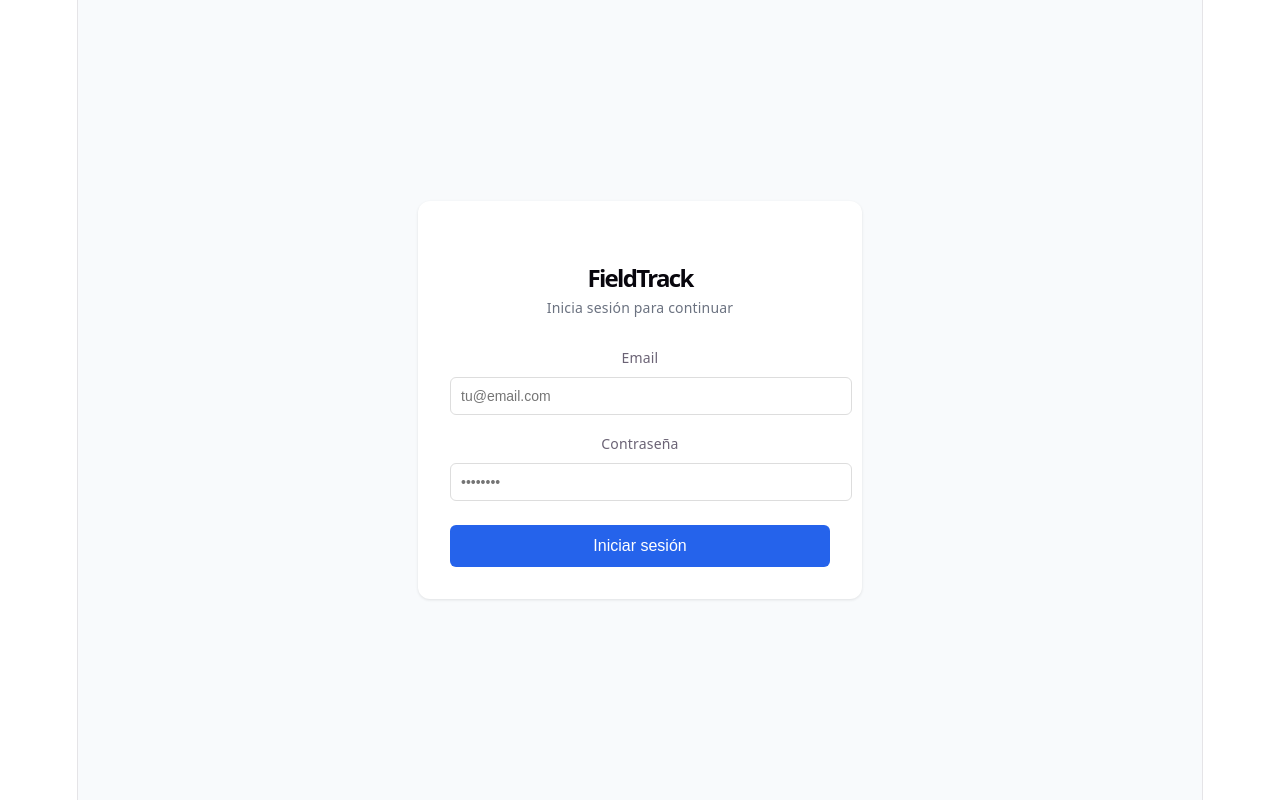
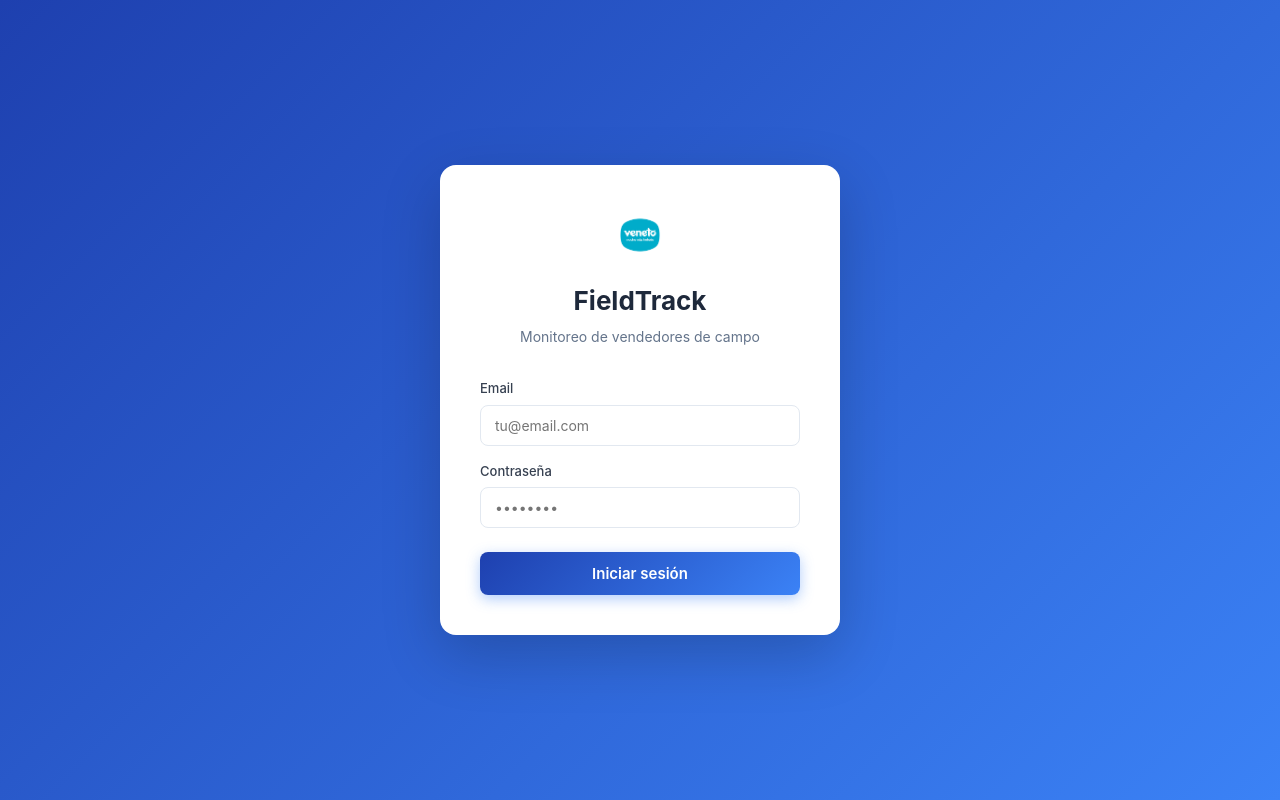
Before and after one commit to sebasvz410/fieldtrack, a React app in the folder web/: page / in a window 1280 px wide. Built offline with nearby package versions, Linux system fonts and the light colour scheme; the HTML template or start-up script is replaced by a standard one.

Commit message:
logo veneto y diseño mejorado

```diff
--- a/web/src/App.jsx
+++ b/web/src/App.jsx
@@ -15,7 +15,6 @@ function App() {
       setUsuario(session?.user ?? null)
       setCargando(false)
     })
-
     supabase.auth.onAuthStateChange((_event, session) => {
       setUsuario(session?.user ?? null)
     })
@@ -27,8 +26,11 @@ function App() {
   }
 
   if (cargando) return (
-    <div style={{ minHeight: '100vh', display: 'flex', alignItems: 'center', justifyContent: 'center', fontFamily: 'sans-serif' }}>
-      Cargando...
+    <div style={{ minHeight: '100vh', display: 'flex', alignItems: 'center', justifyContent: 'center', fontFamily: 'sans-serif', background: '#f1f5f9' }}>
+      <div style={{ textAlign: 'center' }}>
+        <img src="/logoveneto.png" alt="Veneto" style={{ height: '48px', objectFit: 'contain', marginBottom: '12px' }} />
+        <p style={{ color: '#64748b' }}>Cargando...</p>
+      </div>
     </div>
   )
 
@@ -36,34 +38,51 @@ function App() {
 
   const esSupervisor = usuario.email === 'supervisor@fieldtrack.com'
 
-  const btnNav = (id, label) => (
-    <button
-      onClick={() => setPantalla(id)}
-      style={{ background: pantalla === id ? 'white' : 'transparent', color: pantalla === id ? '#2563eb' : 'white', border: 'none', padding: '6px 14px', borderRadius: '6px', cursor: 'pointer', fontWeight: '500' }}
-    >
-      {label}
-    </button>
-  )
+  const navItems = [
+    { id: 'formulario', label: 'Nueva visita' },
+    { id: 'dashboard', label: 'Dashboard' },
+    ...(esSupervisor ? [{ id: 'vendedores', label: 'Vendedores' }] : [])
+  ]
 
   return (
-    <div style={{ fontFamily: 'sans-serif', minHeight: '100vh', background: '#f8fafc' }}>
-      <nav style={{ background: '#2563eb', padding: '12px 24px', display: 'flex', gap: '16px', alignItems: 'center' }}>
-        <span style={{ color: 'white', fontWeight: '700', fontSize: '18px', marginRight: '24px' }}>FieldTrack</span>
-        {btnNav('formulario', 'Nueva visita')}
-        {btnNav('dashboard', 'Dashboard')}
-        {esSupervisor && btnNav('vendedores', 'Vendedores')}
-        <div style={{ marginLeft: 'auto', display: 'flex', alignItems: 'center', gap: '12px' }}>
-          <span style={{ color: 'white', fontSize: '13px' }}>{usuario.email}</span>
+    <div style={{ fontFamily: 'inherit', minHeight: '100vh', background: '#f1f5f9' }}>
+      <nav style={{ background: 'white', borderBottom: '1px solid #e2e8f0', padding: '0 24px', display: 'flex', alignItems: 'center', height: '60px', boxShadow: '0 1px 3px rgba(0,0,0,0.06)' }}>
+        <div style={{ display: 'flex', alignItems: 'center', gap: '8px', marginRight: '32px' }}>
+          <img src="/logoveneto.png" alt="Veneto" style={{ height: '36px', objectFit: 'contain' }} />
+        </div>
+
+        <div style={{ display: 'flex', gap: '4px', flex: 1 }}>
+          {navItems.map(item => (
+            <button
+              key={item.id}
+              onClick={() => setPantalla(item.id)}
+              style={{ padding: '6px 16px', borderRadius: '6px', border: 'none', cursor: 'pointer', fontWeight: '500', fontSize: '14px', background: pantalla === item.id ? '#eff6ff' : 'transparent', color: pantalla === item.id ? '#2563eb' : '#64748b', transition: 'all .15s' }}
+            >
+              {item.label}
+            </button>
+          ))}
+        </div>
+
+        <div style={{ display: 'flex', alignItems: 'center', gap: '12px' }}>
+          <div style={{ display: 'flex', alignItems: 'center', gap: '8px' }}>
+            <div style={{ width: '32px', height: '32px', borderRadius: '50%', background: esSupervisor ? '#fef3c7' : '#eff6ff', display: 'flex', alignItems: 'center', justifyContent: 'center', fontSize: '13px', fontWeight: '700', color: esSupervisor ? '#d97706' : '#2563eb' }}>
+              {usuario.email[0].toUpperCase()}
+            </div>
+            <div>
+              <div style={{ fontSize: '12px', fontWeight: '600', color: '#1e293b' }}>{usuario.email.split('@')[0]}</div>
+              <div style={{ fontSize: '11px', color: '#64748b' }}>{esSupervisor ? 'Supervisor' : 'Vendedor'}</div>
+            </div>
+          </div>
           <button
             onClick={handleLogout}
-            style={{ background: 'rgba(255,255,255,0.2)', color: 'white', border: 'none', padding: '6px 14px', borderRadius: '6px', cursor: 'pointer', fontSize: '13px' }}
+            style={{ padding: '6px 14px', background: '#f8fafc', border: '1px solid #e2e8f0', borderRadius: '6px', cursor: 'pointer', fontSize: '13px', color: '#64748b', fontWeight: '500' }}
           >
             Salir
           </button>
         </div>
       </nav>
 
-      <div style={{ padding: '24px' }}>
+      <div style={{ padding: '28px 24px' }}>
         {pantalla === 'formulario' && <FormularioVisita usuario={usuario} />}
         {pantalla === 'dashboard' && <DashboardSupervisor usuario={usuario} />}
         {pantalla === 'vendedores' && <GestionVendedores />}
--- a/web/src/Login.jsx
+++ b/web/src/Login.jsx
@@ -29,14 +29,17 @@ function Login({ onLogin }) {
   }
 
   return (
-    <div style={{ minHeight: '100vh', background: '#f8fafc', display: 'flex', alignItems: 'center', justifyContent: 'center' }}>
-      <div style={{ background: 'white', padding: '32px', borderRadius: '12px', boxShadow: '0 1px 3px rgba(0,0,0,0.1)', width: '100%', maxWidth: '380px' }}>
-        <h1 style={{ fontSize: '24px', fontWeight: '700', marginBottom: '4px' }}>FieldTrack</h1>
-        <p style={{ color: '#6b7280', marginBottom: '24px', fontSize: '14px' }}>Inicia sesión para continuar</p>
+    <div style={{ minHeight: '100vh', background: 'linear-gradient(135deg, #1e40af 0%, #3b82f6 100%)', display: 'flex', alignItems: 'center', justifyContent: 'center', padding: '20px' }}>
+      <div style={{ background: 'white', padding: '40px', borderRadius: '16px', width: '100%', maxWidth: '400px', boxShadow: '0 20px 60px rgba(0,0,0,0.2)' }}>
+        <div style={{ textAlign: 'center', marginBottom: '32px' }}>
+          <img src="/logoveneto.png" alt="Veneto" style={{ height: '60px', objectFit: 'contain', margin: '0 auto 16px', display: 'block' }} />
+          <h1 style={{ fontSize: '26px', fontWeight: '700', color: '#1e293b', marginBottom: '6px' }}>FieldTrack</h1>
+          <p style={{ color: '#64748b', fontSize: '14px' }}>Monitoreo de vendedores de campo</p>
+        </div>
 
         <form onSubmit={handleSubmit}>
           <div style={{ marginBottom: '16px' }}>
-            <label style={{ display: 'block', marginBottom: '6px', fontWeight: '500', fontSize: '14px' }}>Email</label>
+            <label style={{ display: 'block', marginBottom: '6px', fontWeight: '500', fontSize: '13px', color: '#374151' }}>Email</label>
             <input
               name="email"
               type="email"
@@ -44,12 +47,14 @@ function Login({ onLogin }) {
               onChange={handleChange}
               placeholder="tu@email.com"
               required
-              style={{ width: '100%', padding: '10px', border: '1px solid #ddd', borderRadius: '6px', fontSize: '14px' }}
+              style={{ width: '100%', padding: '11px 14px', border: '1.5px solid #e2e8f0', borderRadius: '8px', fontSize: '14px', outline: 'none', transition: 'border-color .2s' }}
+              onFocus={e => e.target.style.borderColor = '#3b82f6'}
+              onBlur={e => e.target.style.borderColor = '#e2e8f0'}
             />
           </div>
 
           <div style={{ marginBottom: '24px' }}>
-            <label style={{ display: 'block', marginBottom: '6px', fontWeight: '500', fontSize: '14px' }}>Contraseña</label>
+            <label style={{ display: 'block', marginBottom: '6px', fontWeight: '500', fontSize: '13px', color: '#374151' }}>Contraseña</label>
             <input
               name="password"
               type="password"
@@ -57,12 +62,14 @@ function Login({ onLogin }) {
               onChange={handleChange}
               placeholder="••••••••"
               required
-              style={{ width: '100%', padding: '10px', border: '1px solid #ddd', borderRadius: '6px', fontSize: '14px' }}
+              style={{ width: '100%', padding: '11px 14px', border: '1.5px solid #e2e8f0', borderRadius: '8px', fontSize: '14px', outline: 'none', transition: 'border-color .2s' }}
+              onFocus={e => e.target.style.borderColor = '#3b82f6'}
+              onBlur={e => e.target.style.borderColor = '#e2e8f0'}
             />
           </div>
 
           {error && (
-            <div style={{ marginBottom: '16px', padding: '10px', background: '#fee2e2', borderRadius: '6px', color: '#dc2626', fontSize: '14px' }}>
+            <div style={{ marginBottom: '16px', padding: '10px 14px', background: '#fef2f2', border: '1px solid #fecaca', borderRadius: '8px', color: '#dc2626', fontSize: '13px' }}>
               {error}
             </div>
           )}
@@ -70,7 +77,7 @@ function Login({ onLogin }) {
           <button
             type="submit"
             disabled={cargando}
-            style={{ width: '100%', padding: '12px', background: '#2563eb', color: 'white', border: 'none', borderRadius: '6px', fontSize: '16px', fontWeight: '500', cursor: 'pointer' }}
+            style={{ width: '100%', padding: '12px', background: 'linear-gradient(135deg, #1e40af, #3b82f6)', color: 'white', border: 'none', borderRadius: '8px', fontSize: '15px', fontWeight: '600', cursor: 'pointer', boxShadow: '0 4px 14px rgba(59,130,246,0.4)' }}
           >
             {cargando ? 'Entrando...' : 'Iniciar sesión'}
           </button>
--- a/web/src/index.css
+++ b/web/src/index.css
@@ -1,111 +1,33 @@
-:root {
-  --text: #6b6375;
-  --text-h: #08060d;
-  --bg: #fff;
-  --border: #e5e4e7;
-  --code-bg: #f4f3ec;
-  --accent: #aa3bff;
-  --accent-bg: rgba(170, 59, 255, 0.1);
-  --accent-border: rgba(170, 59, 255, 0.5);
-  --social-bg: rgba(244, 243, 236, 0.5);
-  --shadow:
-    rgba(0, 0, 0, 0.1) 0 10px 15px -3px, rgba(0, 0, 0, 0.05) 0 4px 6px -2px;
-
-  --sans: system-ui, 'Segoe UI', Roboto, sans-serif;
-  --heading: system-ui, 'Segoe UI', Roboto, sans-serif;
-  --mono: ui-monospace, Consolas, monospace;
-
-  font: 18px/145% var(--sans);
-  letter-spacing: 0.18px;
-  color-scheme: light dark;
-  color: var(--text);
-  background: var(--bg);
-  font-synthesis: none;
-  text-rendering: optimizeLegibility;
-  -webkit-font-smoothing: antialiased;
-  -moz-osx-font-smoothing: grayscale;
-
-  @media (max-width: 1024px) {
-    font-size: 16px;
-  }
-}
-
-@media (prefers-color-scheme: dark) {
-  :root {
-    --text: #9ca3af;
-    --text-h: #f3f4f6;
-    --bg: #16171d;
-    --border: #2e303a;
-    --code-bg: #1f2028;
-    --accent: #c084fc;
-    --accent-bg: rgba(192, 132, 252, 0.15);
-    --accent-border: rgba(192, 132, 252, 0.5);
-    --social-bg: rgba(47, 48, 58, 0.5);
-    --shadow:
-      rgba(0, 0, 0, 0.4) 0 10px 15px -3px, rgba(0, 0, 0, 0.25) 0 4px 6px -2px;
-  }
-
-  #social .button-icon {
-    filter: invert(1) brightness(2);
-  }
+* {
+  box-sizing: border-box;
+  margin: 0;
+  padding: 0;
 }
 
 body {
-  margin: 0;
+  font-family: 'Inter', -apple-system, BlinkMacSystemFont, 'Segoe UI', sans-serif;
+  background: #f1f5f9;
+  color: #1e293b;
+  line-height: 1.5;
 }
 
-#root {
-  width: 1126px;
-  max-width: 100%;
-  margin: 0 auto;
-  text-align: center;
-  border-inline: 1px solid var(--border);
-  min-height: 100svh;
-  display: flex;
-  flex-direction: column;
-  box-sizing: border-box;
+button {
+  font-family: inherit;
 }
 
-h1,
-h2 {
-  font-family: var(--heading);
-  font-weight: 500;
-  color: var(--text-h);
+input, select, textarea {
+  font-family: inherit;
 }
 
-h1 {
-  font-size: 56px;
-  letter-spacing: -1.68px;
-  margin: 32px 0;
-  @media (max-width: 1024px) {
-    font-size: 36px;
-    margin: 20px 0;
-  }
-}
-h2 {
-  font-size: 24px;
-  line-height: 118%;
-  letter-spacing: -0.24px;
-  margin: 0 0 8px;
-  @media (max-width: 1024px) {
-    font-size: 20px;
-  }
-}
-p {
-  margin: 0;
+::-webkit-scrollbar {
+  width: 6px;
 }
 
-code,
-.counter {
-  font-family: var(--mono);
-  display: inline-flex;
-  border-radius: 4px;
-  color: var(--text-h);
+::-webkit-scrollbar-track {
+  background: #f1f5f9;
 }
 
-code {
-  font-size: 15px;
-  line-height: 135%;
-  padding: 4px 8px;
-  background: var(--code-bg);
+::-webkit-scrollbar-thumb {
+  background: #cbd5e1;
+  border-radius: 3px;
 }
```
Also changed, not shown: web/public/logoveneto.png (added).
